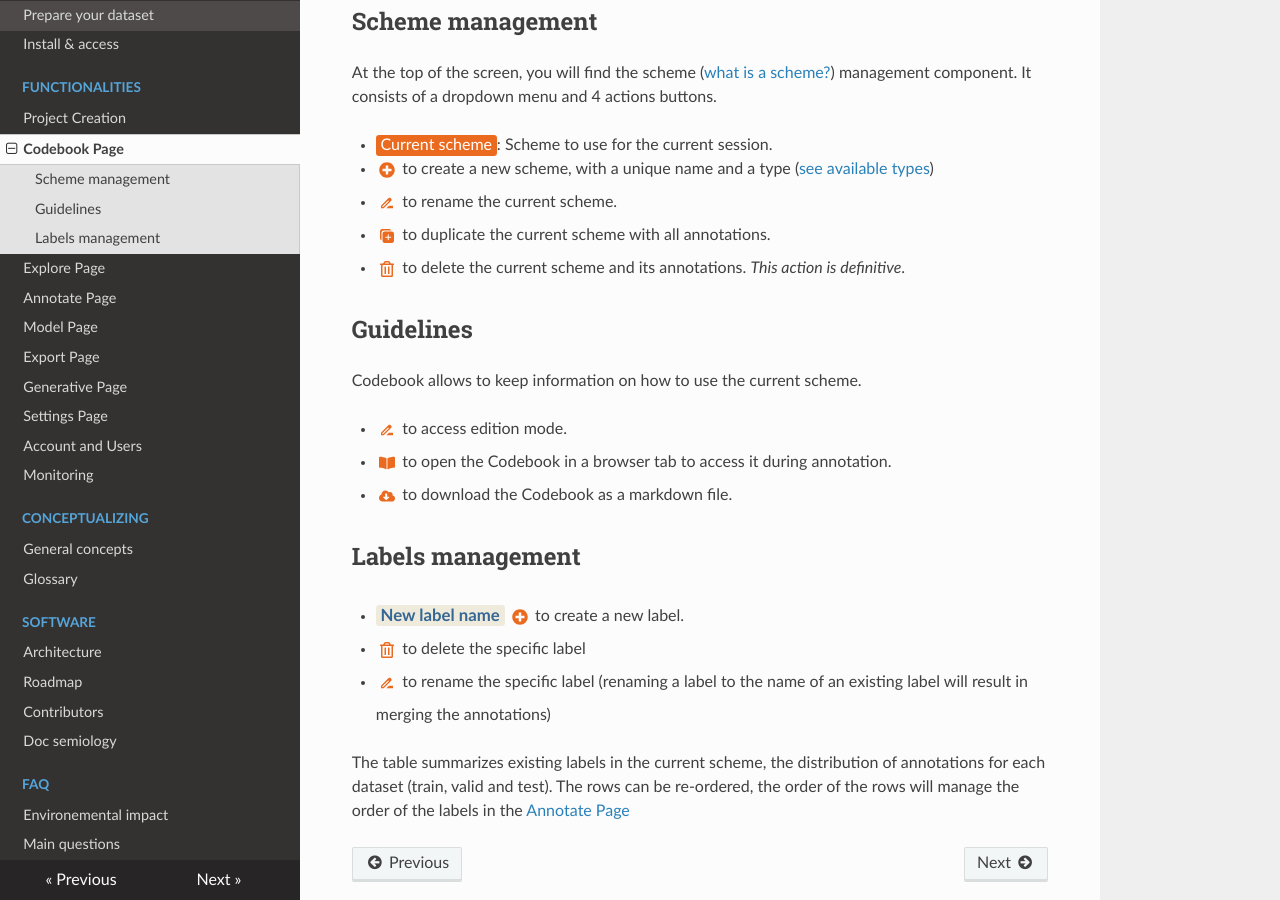
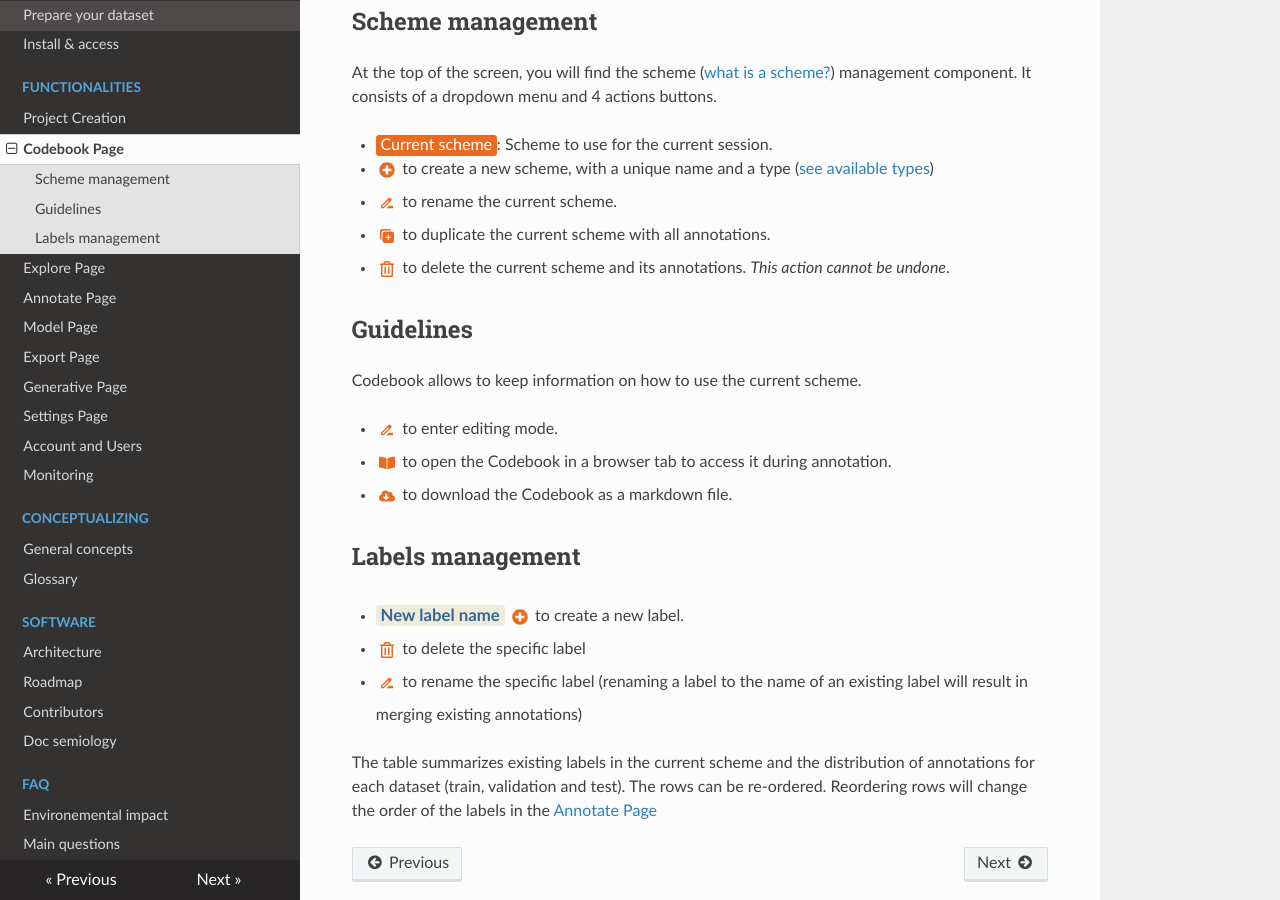
Before and after one commit to activetigger/documentation, an MkDocs documentation site: the page built from docs/functionalities/codebook.md, in a window 1280 px wide and 900 px high, scrolled down 666 px. Built offline with MkDocs 1.6.1, drawn with Linux system fonts in a browser that asks for light colours; nearby versions of some CDN libraries.

Commit message:
Update codebook.md
Language

```diff
--- a/docs/functionalities/codebook.md
+++ b/docs/functionalities/codebook.md
@@ -12,14 +12,14 @@ At the top of the screen, you will find the scheme ([what is a scheme?](../theor
 - <span class="icon">![](../img/icons/plus.svg)</span> to create a new scheme, with a unique name and a type ([see available types](../theoretical-concepts/glossary.md#schemes))
 - <span class="icon">![](../img/icons/rename.svg)</span> to rename the current scheme.
 - <span class="icon">![](../img/icons/duplicate.svg)</span> to duplicate the current scheme with all annotations.
-- <span class="icon">![](../img/icons/delete.svg)</span> to delete the current scheme and its annotations. *This action is definitive*.
+- <span class="icon">![](../img/icons/delete.svg)</span> to delete the current scheme and its annotations. *This action cannot be undone*.
 
 
 ## Guidelines
 
 Codebook allows to keep information on how to use the current scheme.
 
-- <span class="icon">![](../img/icons/rename.svg)</span> to access edition mode.
+- <span class="icon">![](../img/icons/rename.svg)</span> to enter editing mode.
 - <span class="icon">![](../img/icons/book.svg)</span> to open the Codebook in a browser tab to access it during annotation.
 - <span class="icon">![](../img/icons/download.svg)</span> to download the Codebook as a markdown file.
 
@@ -28,7 +28,7 @@ Codebook allows to keep information on how to use the current scheme.
 
 - <span class="parameter">New label name</span> <span class="icon">![](../img/icons/plus.svg)</span> to create a new label.
 - <span class="icon">![](../img/icons/delete.svg)</span> to delete the specific label
-- <span class="icon">![](../img/icons/rename.svg)</span> to rename the specific label (renaming a label to the name of an existing label will result in merging the annotations)
+- <span class="icon">![](../img/icons/rename.svg)</span> to rename the specific label (renaming a label to the name of an existing label will result in merging existing annotations)
 
 
-The table summarizes existing labels in the current scheme, the distribution of annotations for each dataset (train, valid and test). The rows can be re-ordered, the order of the rows will manage the order of the labels in the [Annotate Page](./annotate.md)
+The table summarizes existing labels in the current scheme and the distribution of annotations for each dataset (train, validation and test). The rows can be re-ordered. Reordering rows will change the order of the labels in the [Annotate Page](./annotate.md)
```
